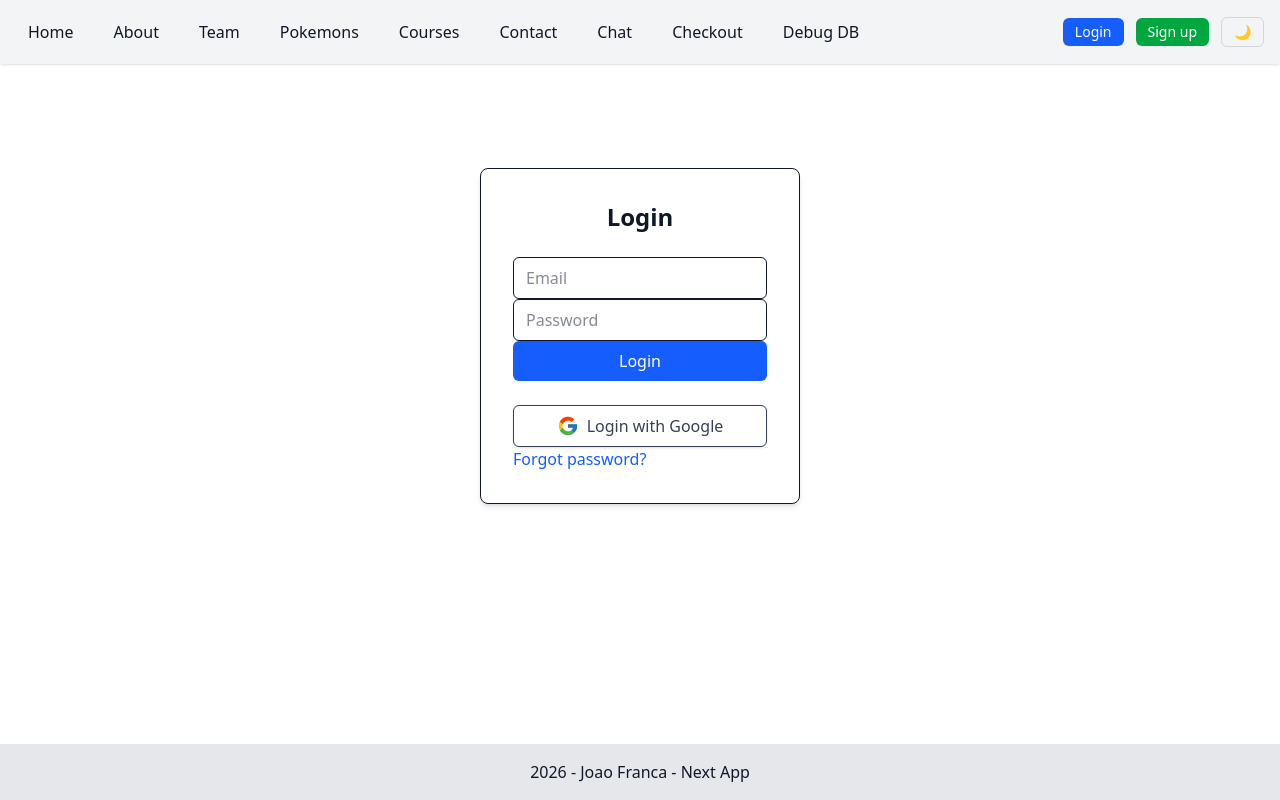
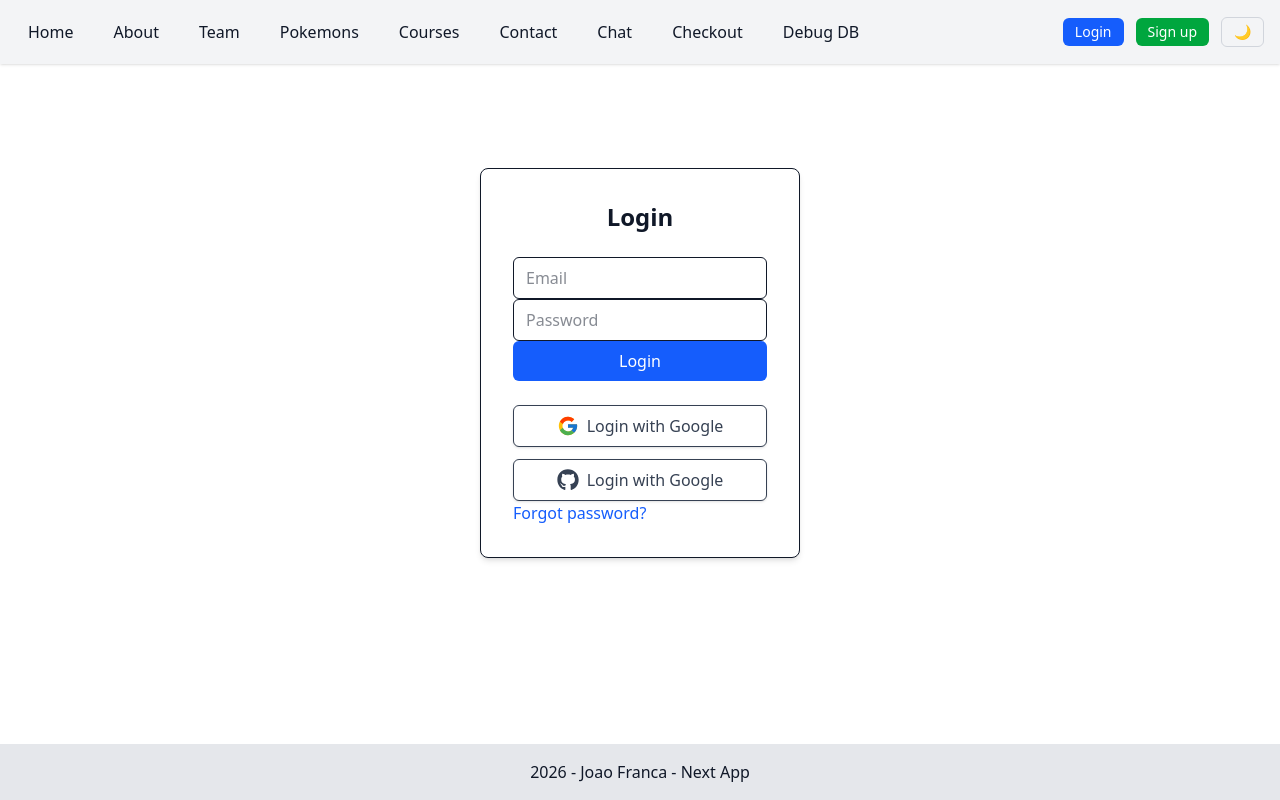
Before and after one commit to jvictorfranca/nextjs-react, a Next.js app: page /login in a window 1280 px wide. Built offline with nearby package versions, Linux system fonts and the light colour scheme; no server answers.

Commit message:
adds github provider

```diff
--- a/src/app/api/auth/[...nextauth]/route.js
+++ b/src/app/api/auth/[...nextauth]/route.js
@@ -2,6 +2,7 @@ import db from "@/lib/dbsetup";
 import NextAuth from "next-auth";
 import CredentialsProvider from "next-auth/providers/credentials"
 import GoogleProvider from "next-auth/providers/google"
+import GithubProvider from "next-auth/providers/github"
 import bcrypt from "bcrypt"
 
 
@@ -29,6 +30,11 @@ export const authOptions = {
     GoogleProvider({
         clientId: process.env.GOOGLE_CLIENT_ID,
         clientSecret: process.env.GOOGLE_CLIENT_SECRET
+    }),
+
+    GithubProvider({
+        clientId: process.env.GITHUB_CLIENT_ID,
+        clientSecret: process.env.GITHUB_CLIENT_SECRET
     })
 
 ],
@@ -41,7 +47,11 @@ export const authOptions = {
         async signIn({user, account}) {
             try{
 
-                if(account?.provider === "google") {
+                if(
+                    account?.provider === "google"
+                    || account?.provider === "github"
+
+                ) {
                     const existing = db.prepare("SELECT * FROM users WHERE email = ?").get(user.email)
 
                     if(!existing) {
--- a/src/app/login/LoginPage.js
+++ b/src/app/login/LoginPage.js
@@ -10,6 +10,7 @@ import Link from "next/link"
 import { useRouter } from "next/navigation"
 import { useForm } from "react-hook-form"
 import toast from "react-hot-toast"
+import { FaGithub } from "react-icons/fa"
 import { FcGoogle } from "react-icons/fc"
 import z from "zod"
 
@@ -83,6 +84,8 @@ export default function LoginPage () {
 
                 {/* Oauth sign ups */}
                 <div className="mt-6 flex flex-col gap-3">
+
+                    {/* Google login */}
                     <button
                         type="button"
                         onClick={()=> signIn("google")}
@@ -93,8 +96,24 @@ export default function LoginPage () {
                             "dark:bg-gray-800 dark:text-gray-100 dark:hoverbg-gray-700"
                         )}
 
-                        >
+                    >
                         <FcGoogle size={22}/>
+                        <span className="font-medium">Login with Google</span>
+                    </button>
+
+                    {/* Github login */}
+                    <button
+                        type="button"
+                        onClick={()=> signIn("github")}
+                        className={clsx(
+                            "w-full py-2 border rounded-md flex justify-center items-center gap-2",
+                            "transition shadow-sm font-medium cursor-pointer",
+                            "bg-white text-gray-700 hover:bg-gray-100",
+                            "dark:bg-gray-800 dark:text-gray-100 dark:hoverbg-gray-700"
+                        )}
+
+                    >
+                        <FaGithub size={22}/>
                         <span className="font-medium">Login with Google</span>
                     </button>
                 </div>
--- a/src/app/signup/SignupPage.js
+++ b/src/app/signup/SignupPage.js
@@ -12,6 +12,7 @@ import { signupUser } from "./actions"
 import { signIn } from "next-auth/react"
 import { FcGoogle } from "react-icons/fc"
 import clsx from "clsx"
+import { FaGithub } from "react-icons/fa"
 
 
 
@@ -115,6 +116,8 @@ export default function SignupPage () {
             </div>
             {/* Oauth sign ups */}
             <div className="mt-6 flex flex-col gap-3">
+
+                {/* Google sign up */}
                 <button
                     type="button"
                     onClick={()=> signIn("google")}
@@ -124,9 +127,23 @@ export default function SignupPage () {
                         "bg-white text-gray-700 hover:bg-gray-100",
                         "dark:bg-gray-800 dark:text-gray-100 dark:hoverbg-gray-700"
                     )}
+                >
+                    <FcGoogle size={22}/>
+                    <span className="font-medium">Sign up with Google</span>
+                </button>
 
-                    >
-                    <FcGoogle size={22}/>
+                {/* Github sign up */}
+                <button
+                    type="button"
+                    onClick={()=> signIn("github")}
+                    className={clsx(
+                        "w-full py-2 border rounded-md flex justify-center items-center gap-2",
+                        "transition shadow-sm font-medium cursor-pointer",
+                        "bg-white text-gray-700 hover:bg-gray-100",
+                        "dark:bg-gray-800 dark:text-gray-100 dark:hoverbg-gray-700"
+                    )}
+                >
+                    <FaGithub size={22}/>
                     <span className="font-medium">Sign up with Google</span>
                 </button>
             </div>
```
Also changed, not shown: 1 other file (tests, documents, lock files or other folders).
